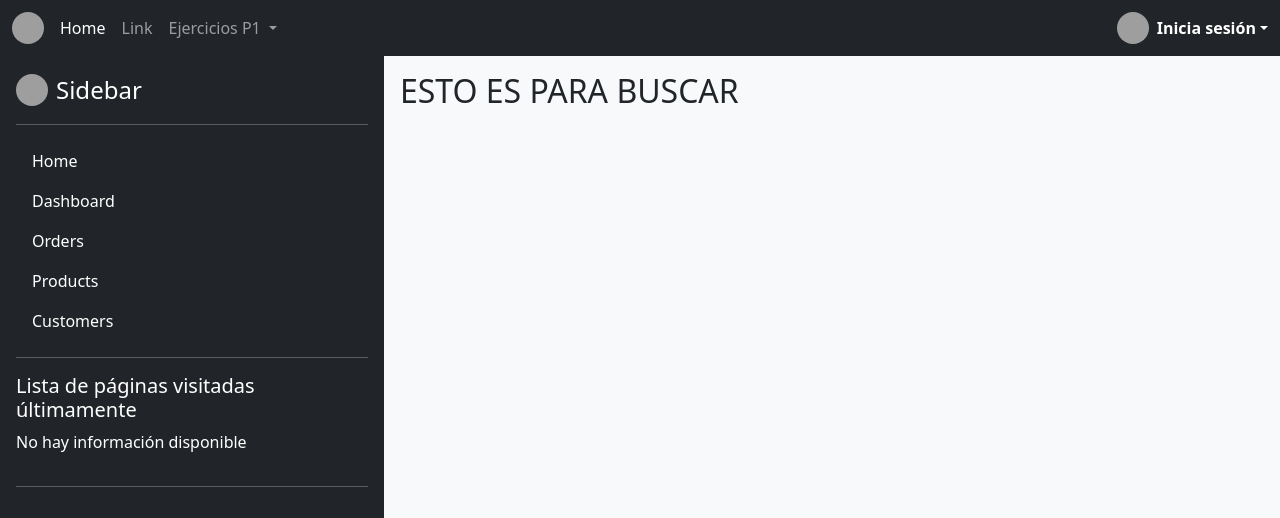
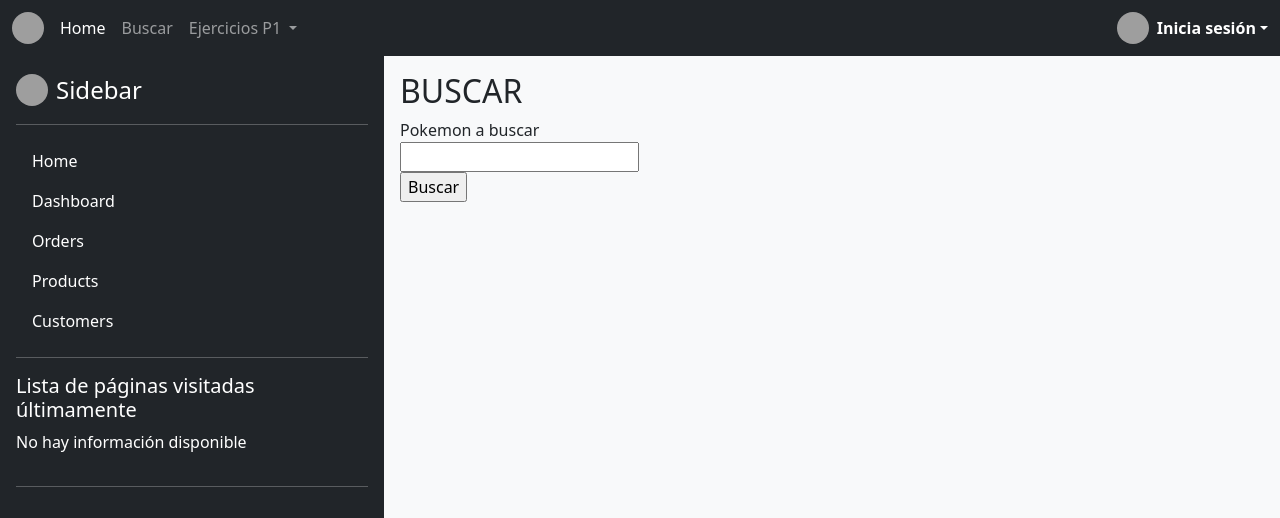
Before and after one commit to Mapachana/Practicas-DAI, a Flask app: template p3/app/templates/buscar.html in a window 1280 px wide. Shown: the top 518 px of the page. Run offline with Flask 2, Linux system fonts and the light colour scheme; the template is opened without the code that fills it, so the values that code supplies are empty; grey boxes are pictures that could not be loaded.

Commit message:
Avanzo busqueda

```diff
--- a/p3/app/app.py
+++ b/p3/app/app.py
@@ -38,18 +38,38 @@ def hello_world():
 Practica 3
 '''
 
-@app.route('/mongo')
+@app.route('/mongo', methods=['GET', 'POST'])
 def mongo():
+
+    argumentos = {}
+    argumentos['error'] = ""
+    argumentos['lista_pokemon'] = []
+    db = modelo.Database()
+
+    if 'username' in session:
+        argumentos['username'] = session['username']
+
+        datos_usuario = db.get_user(session['username'])
+        argumentos['name'] = datos_usuario['name']
+
+    else:
+        argumentos['username'] = ''
+
+    if 'ultimas_paginas' in session:
+        argumentos['ultimaspaginas'] = session['ultimas_paginas']
+    else:
+        argumentos['ultimaspaginas'] = []
+
     db = modelo_pokemon.DBPokemon()
-	# Encontramos los documentos de la coleccion "samples_friends"
-    episodios = db.buscar() # devuelve un cursor(*), no una lista ni un iterador
 
-    lista_episodios = []
-    for episodio in episodios:
-        app.logger.debug(episodio) # salida consola
-        lista_episodios.append(episodio['name'])
+    if request.method == 'POST':
+        pokemons = db.buscar(request.form['texto']) # devuelve un cursor(*), no una lista ni un iterador
+        for pokemon in pokemons:
+            argumentos['lista_pokemon'].append(pokemon['name'])
 
-    return render_template('buscar.html', lista_pokemon=lista_episodios)
+        return render_template('buscar.html', **argumentos)
+
+    return render_template('buscar.html', **argumentos)
 
 
 '''
--- a/p3/app/modelo_pokemon.py
+++ b/p3/app/modelo_pokemon.py
@@ -6,6 +6,10 @@ class DBPokemon:
     def __init__(self):
         client = MongoClient("mongo", 27017) # Conectar al servicio (docker) "mongo" en su puerto estandar
         self.db = client.SampleCollections        # Elegimos la base de datos de ejemplo
+        self.coll = self.db.samples_pokemon
 
     def buscar(self, clave=None):
-        return self.db.samples_pokemon.find(clave)
+        return self.coll.find({'name': clave})
+
+    def add_pokemon(self, nombre, img, type, height, weight, candy, egg):
+        pass
--- a/p3/app/templates/buscar.html
+++ b/p3/app/templates/buscar.html
@@ -2,7 +2,13 @@
 
 
 {% block contenido %}
-<h2> ESTO ES PARA BUSCAR</h2>
+<h2> BUSCAR</h2>
+
+<form method=POST>
+      <label>Pokemon a buscar</label><br>
+      <input type="text" name="texto"><br>
+      <input type=submit value=Buscar>
+    </form>
 
 {% if lista_pokemon is defined and lista_pokemon|length %}
 <ul>
--- a/p3/app/templates/parent.html
+++ b/p3/app/templates/parent.html
@@ -27,7 +27,7 @@
                 <a class="nav-link active" aria-current="page" href="/">Home</a>
               </li>
               <li class="nav-item">
-                <a class="nav-link" href="#">Link</a>
+                <a class="nav-link" href="/mongo">Buscar</a>
               </li>
               <li class="nav-item dropdown">
                 <a class="nav-link dropdown-toggle" href="#" id="navbarDropdown" role="button" data-bs-toggle="dropdown" aria-expanded="false">
```
